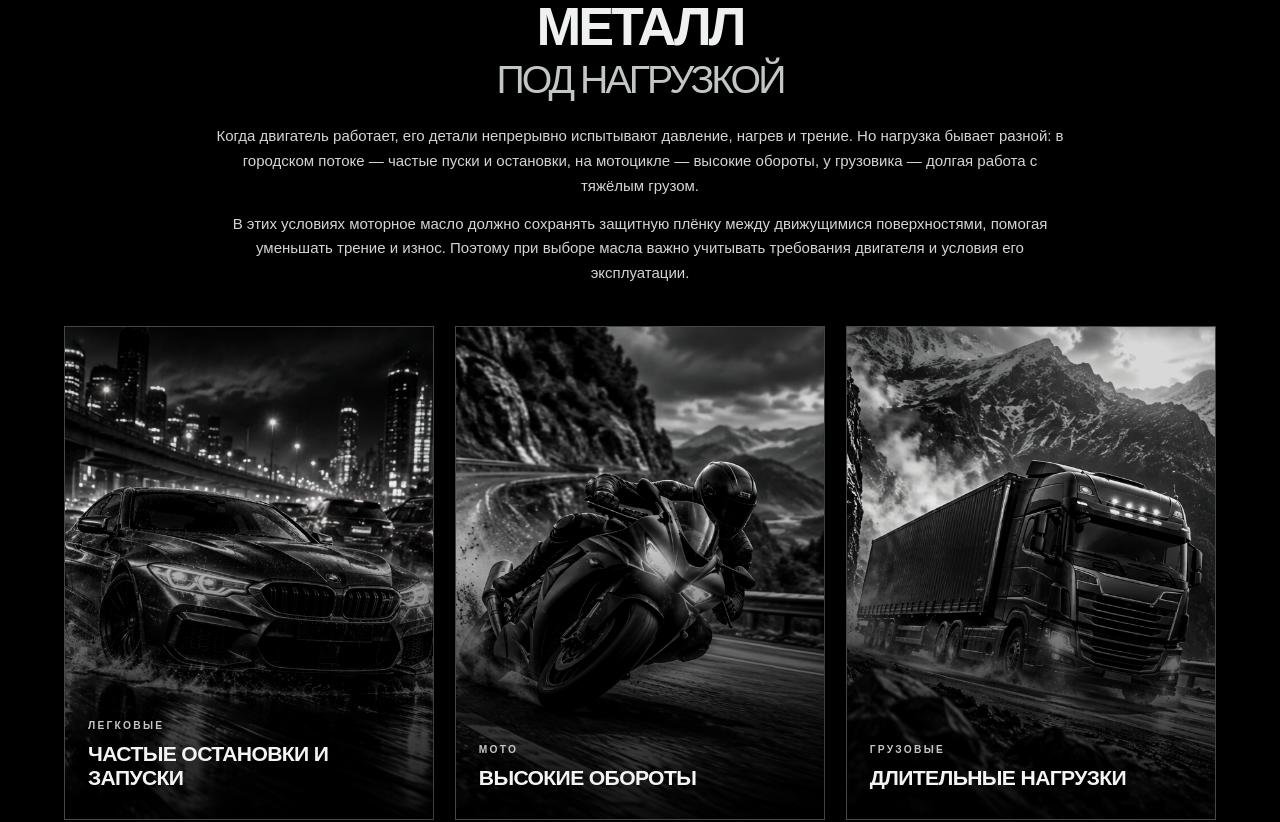
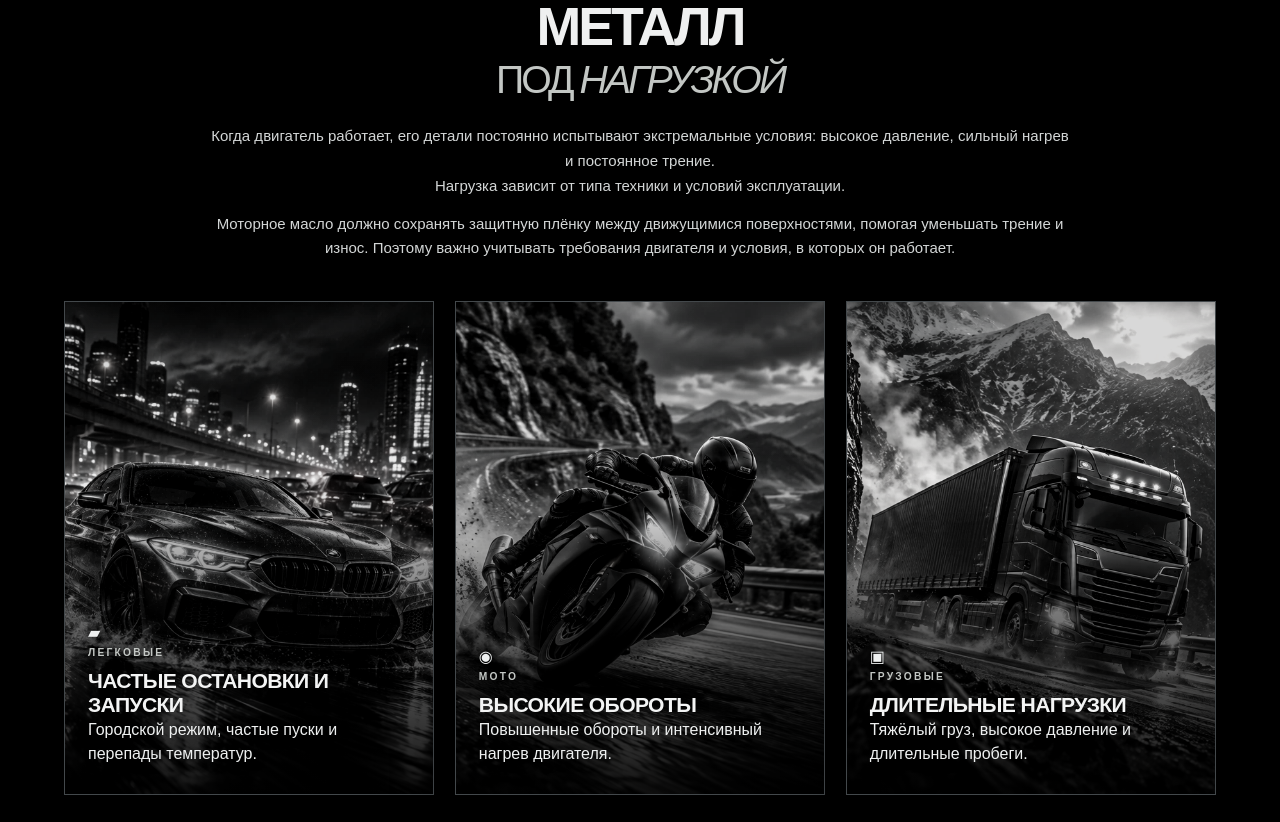
Before and after one commit to HimikoRiver/petrolero-store, a Next.js app: page / in a window 1280 px wide. Shown: the part 920-1742 px from the top of the page. Built offline with nearby package versions, Linux system fonts and the light colour scheme.

Commit message:
Refine steel section copy and card content

```diff
--- a/src/features/home/steel/SteelSection.tsx
+++ b/src/features/home/steel/SteelSection.tsx
@@ -14,6 +14,8 @@ const VEHICLE_LOADS = [
     type: "ЛЕГКОВЫЕ",
     title: "ЧАСТЫЕ ОСТАНОВКИ И ЗАПУСКИ",
     image: "/home/images/cards/1.webp",
+    detail: "Городской режим, частые пуски и перепады температур.",
+    icon: "car",
     alt: "Легковой автомобиль в плотном ночном потоке на мокрой дороге",
   },
   {
@@ -21,6 +23,8 @@ const VEHICLE_LOADS = [
     type: "МОТО",
     title: "ВЫСОКИЕ ОБОРОТЫ",
     image: "/home/images/cards/2.webp",
+    detail: "Повышенные обороты и интенсивный нагрев двигателя.",
+    icon: "moto",
     alt: "Мотоциклист проходит поворот горной дороги",
   },
   {
@@ -28,6 +32,8 @@ const VEHICLE_LOADS = [
     type: "ГРУЗОВЫЕ",
     title: "ДЛИТЕЛЬНЫЕ НАГРУЗКИ",
     image: "/home/images/cards/3.webp",
+    detail: "Тяжёлый груз, высокое давление и длительные пробеги.",
+    icon: "truck",
     alt: "Тяжёлый грузовик преодолевает горный подъём",
   },
 ] as const;
@@ -66,20 +72,18 @@ export default function SteelSection({ reducedMotion }: SteelSectionProps) {
         <div className="petrolero-steel-copy">
           <h2 id="petrolero-steel-heading" className="petrolero-steel-title">
             <strong>МЕТАЛЛ</strong>
-            <span>ПОД НАГРУЗКОЙ</span>
+            <span>ПОД <em>НАГРУЗКОЙ</em></span>
           </h2>
           <div className="petrolero-steel-description">
             <p>
-              Когда двигатель работает, его детали непрерывно испытывают давление,
-              нагрев и трение. Но нагрузка бывает разной: в городском потоке —
-              частые пуски и остановки, на мотоцикле — высокие обороты,
-              у грузовика — долгая работа с тяжёлым грузом.
+              Когда двигатель работает, его детали постоянно испытывают экстремальные условия:
+              <span> высокое давление, сильный нагрев и постоянное трение.</span>
+              <br />Нагрузка зависит от типа техники и условий эксплуатации.
             </p>
             <p>
-              В этих условиях моторное масло должно сохранять защитную плёнку
-              между движущимися поверхностями, помогая уменьшать трение и износ.
-              Поэтому при выборе масла важно учитывать требования двигателя
-              и условия его эксплуатации.
+              Моторное масло должно сохранять защитную плёнку между движущимися поверхностями,
+              помогая <span>уменьшать трение и износ.</span> Поэтому важно учитывать
+              требования двигателя и условия, в которых он работает.
             </p>
           </div>
         </div>
@@ -93,12 +97,16 @@ export default function SteelSection({ reducedMotion }: SteelSectionProps) {
                 alt={vehicle.alt}
                 width={680}
                 height={768}
-                sizes="(max-width: 700px) 92vw, (max-width: 1024px) 31vw, 30vw"
+                sizes="(max-width: 700px) 90vw, (max-width: 1024px) 30vw, 340px"
                 loading="lazy"
               />
               <div className="petrolero-steel-card-copy">
+                <div className="petrolero-steel-card-icon" aria-hidden="true">
+                  {vehicle.icon === "car" ? "▰" : vehicle.icon === "moto" ? "◉" : "▣"}
+                </div>
                 <p className="petrolero-steel-card-type">{vehicle.type}</p>
                 <h3 className="petrolero-steel-card-title">{vehicle.title}</h3>
+                <p className="petrolero-steel-card-detail">{vehicle.detail}</p>
               </div>
             </article>
           ))}
```
